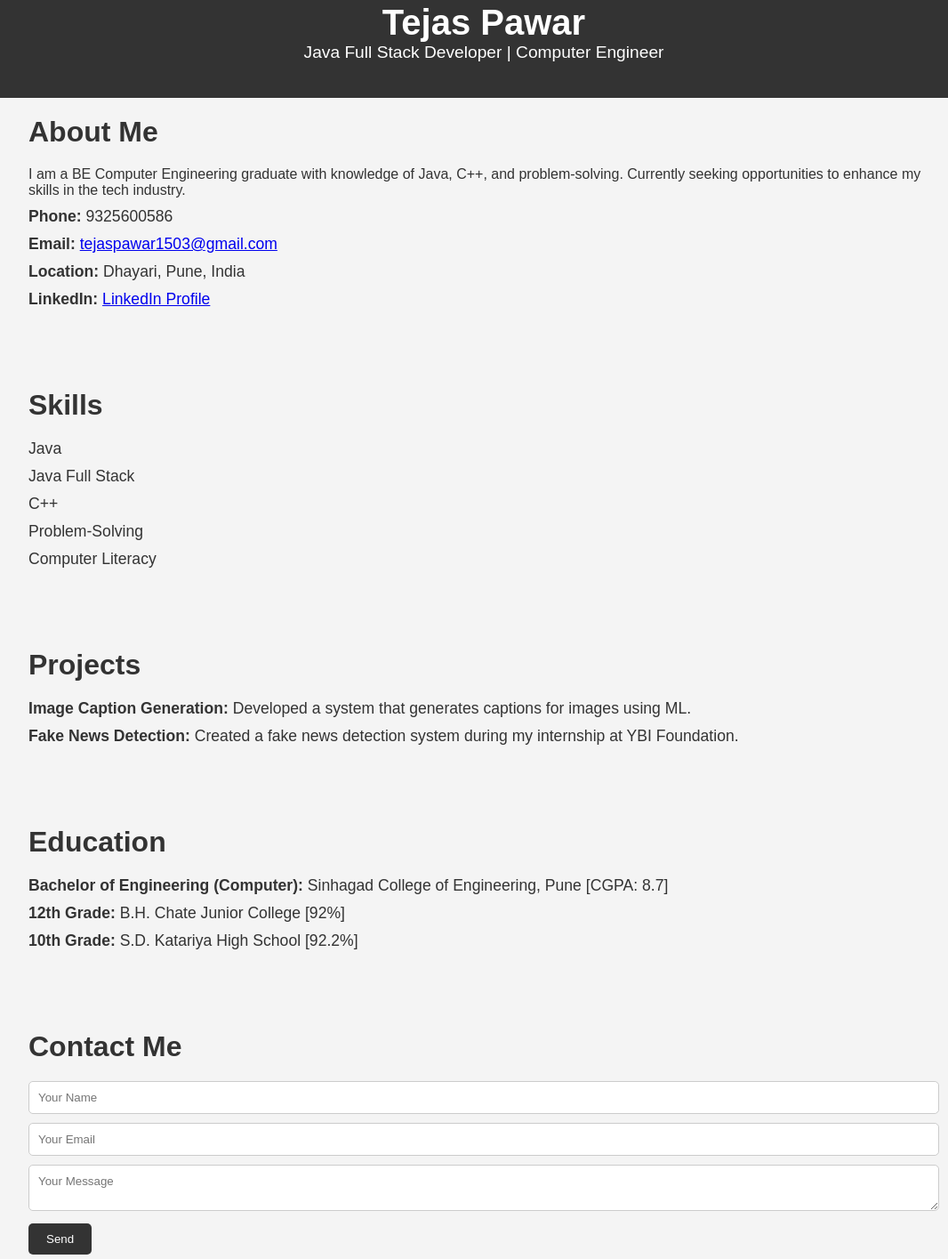
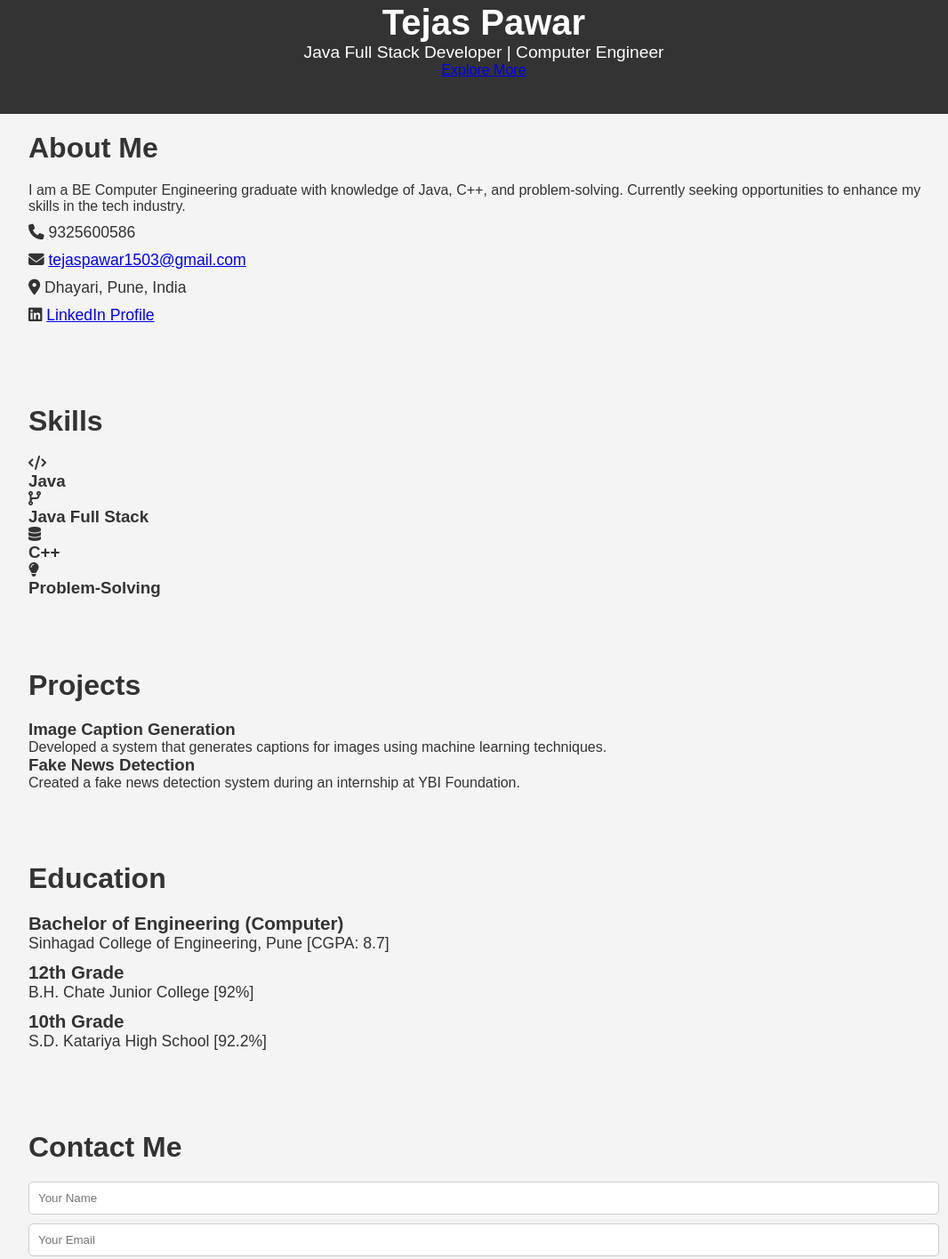
Before and after one commit to tejaspawar1503/Portfolio, a plain HTML site: page index.html in a window 1280 px wide. Shown: the part 37-1452 px from the top of the page at 89% size, without its empty margins (96-1162 px from the left). Drawn offline with Linux system fonts and the light colour scheme.

Commit message:
Update index.html

```diff
--- a/index.html
+++ b/index.html
@@ -6,70 +6,101 @@
     <meta name="description" content="Tejas Pawar Portfolio - Java Full Stack Developer">
     <title>Tejas Pawar | Portfolio</title>
     <link rel="stylesheet" href="style.css">
+    <link href="https://fonts.googleapis.com/css2?family=Poppins:wght@400;600&display=swap" rel="stylesheet">
+    <script src="https://kit.fontawesome.com/a076d05399.js" crossorigin="anonymous"></script>
 </head>
 <body>
-    <header>
+    <header id="home">
         <div class="container">
-            <h1>Tejas Pawar</h1>
-            <p>Java Full Stack Developer | Computer Engineer</p>
+            <h1 class="animate-title">Tejas Pawar</h1>
+            <p class="subtitle">Java Full Stack Developer | Computer Engineer</p>
+            <a href="#about" class="btn">Explore More</a>
         </div>
     </header>
 
     <section id="about">
         <div class="container">
-            <h2>About Me</h2>
-            <p>I am a BE Computer Engineering graduate with knowledge of Java, C++, and problem-solving. Currently seeking opportunities to enhance my skills in the tech industry.</p>
-            <ul>
-                <li><strong>Phone:</strong> 9325600586</li>
-                <li><strong>Email:</strong> <a href="mailto:tejaspawar1503@gmail.com">tejaspawar1503@gmail.com</a></li>
-                <li><strong>Location:</strong> Dhayari, Pune, India</li>
-                <li><strong>LinkedIn:</strong> <a href="https://www.linkedin.com/in/tejas-pawar-33645b235" target="_blank">LinkedIn Profile</a></li>
-            </ul>
+            <h2 class="section-title">About Me</h2>
+            <div class="about-content">
+                <p>I am a BE Computer Engineering graduate with knowledge of Java, C++, and problem-solving. Currently seeking opportunities to enhance my skills in the tech industry.</p>
+                <ul class="personal-info">
+                    <li><i class="fas fa-phone"></i> 9325600586</li>
+                    <li><i class="fas fa-envelope"></i> <a href="mailto:tejaspawar1503@gmail.com">tejaspawar1503@gmail.com</a></li>
+                    <li><i class="fas fa-map-marker-alt"></i> Dhayari, Pune, India</li>
+                    <li><i class="fab fa-linkedin"></i> <a href="https://www.linkedin.com/in/tejas-pawar-33645b235" target="_blank">LinkedIn Profile</a></li>
+                </ul>
+            </div>
         </div>
     </section>
 
     <section id="skills">
         <div class="container">
-            <h2>Skills</h2>
-            <ul>
-                <li>Java</li>
-                <li>Java Full Stack</li>
-                <li>C++</li>
-                <li>Problem-Solving</li>
-                <li>Computer Literacy</li>
-            </ul>
+            <h2 class="section-title">Skills</h2>
+            <div class="skills-grid">
+                <div class="skill">
+                    <i class="fas fa-code"></i>
+                    <h3>Java</h3>
+                </div>
+                <div class="skill">
+                    <i class="fas fa-code-branch"></i>
+                    <h3>Java Full Stack</h3>
+                </div>
+                <div class="skill">
+                    <i class="fas fa-database"></i>
+                    <h3>C++</h3>
+                </div>
+                <div class="skill">
+                    <i class="fas fa-lightbulb"></i>
+                    <h3>Problem-Solving</h3>
+                </div>
+            </div>
         </div>
     </section>
 
     <section id="projects">
         <div class="container">
-            <h2>Projects</h2>
-            <ul>
-                <li><strong>Image Caption Generation:</strong> Developed a system that generates captions for images using ML.</li>
-                <li><strong>Fake News Detection:</strong> Created a fake news detection system during my internship at YBI Foundation.</li>
-            </ul>
+            <h2 class="section-title">Projects</h2>
+            <div class="project-grid">
+                <div class="project-card">
+                    <h3>Image Caption Generation</h3>
+                    <p>Developed a system that generates captions for images using machine learning techniques.</p>
+                </div>
+                <div class="project-card">
+                    <h3>Fake News Detection</h3>
+                    <p>Created a fake news detection system during an internship at YBI Foundation.</p>
+                </div>
+            </div>
         </div>
     </section>
 
     <section id="education">
         <div class="container">
-            <h2>Education</h2>
-            <ul>
-                <li><strong>Bachelor of Engineering (Computer):</strong> Sinhagad College of Engineering, Pune [CGPA: 8.7]</li>
-                <li><strong>12th Grade:</strong> B.H. Chate Junior College [92%]</li>
-                <li><strong>10th Grade:</strong> S.D. Katariya High School [92.2%]</li>
+            <h2 class="section-title">Education</h2>
+            <ul class="timeline">
+                <li>
+                    <h3>Bachelor of Engineering (Computer)</h3>
+                    <p>Sinhagad College of Engineering, Pune [CGPA: 8.7]</p>
+                </li>
+                <li>
+                    <h3>12th Grade</h3>
+                    <p>B.H. Chate Junior College [92%]</p>
+                </li>
+                <li>
+                    <h3>10th Grade</h3>
+                    <p>S.D. Katariya High School [92.2%]</p>
+                </li>
             </ul>
         </div>
     </section>
 
     <section id="contact">
         <div class="container">
-            <h2>Contact Me</h2>
-            <form action="mailto:tejaspawar1503@gmail.com" method="post" enctype="text/plain">
+            <h2 class="section-title">Contact Me</h2>
+            <form action="mailto:tejaspawar1503@gmail.com" method="post" enctype="text/plain" class="contact-form">
                 <input type="text" name="name" placeholder="Your Name">
                 <input type="email" name="email" placeholder="Your Email">
                 <textarea name="message" placeholder="Your Message"></textarea>
-                <button type="submit">Send</button>
+                <button type="submit" class="btn">Send Message</button>
             </form>
         </div>
     </section>
@@ -79,5 +110,7 @@
             <p>© 2024 Tejas Pawar | All Rights Reserved</p>
         </div>
     </footer>
+
+    <script src="script.js"></script>
 </body>
 </html>
```
